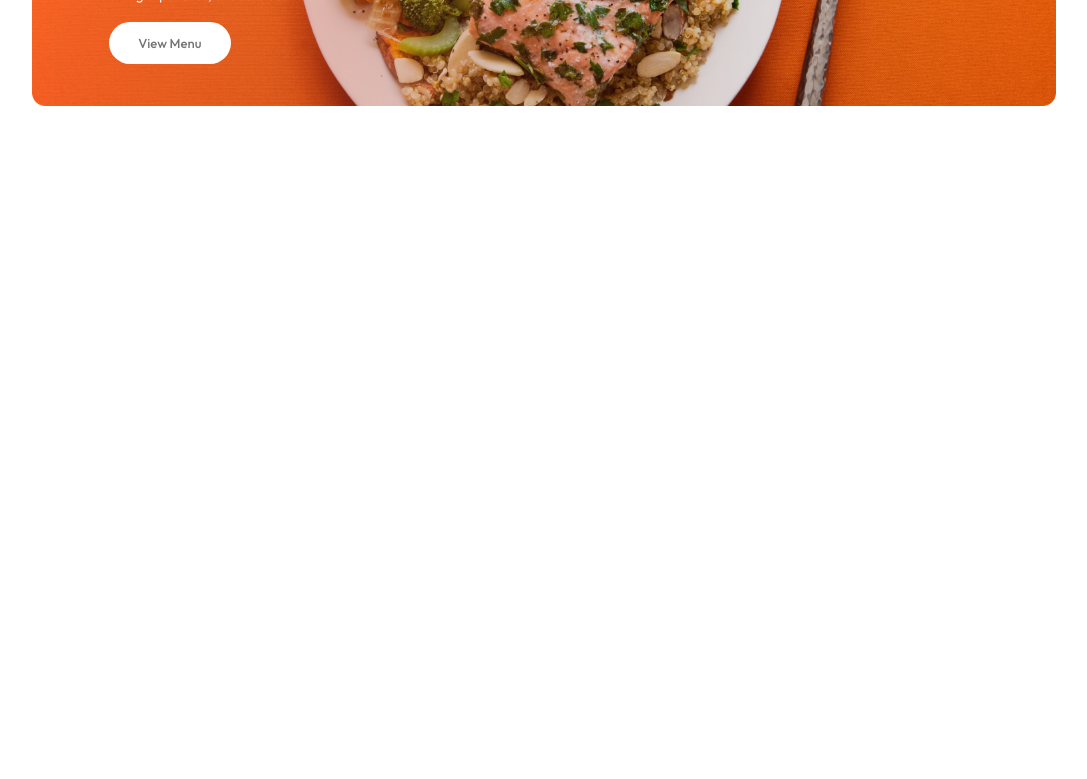
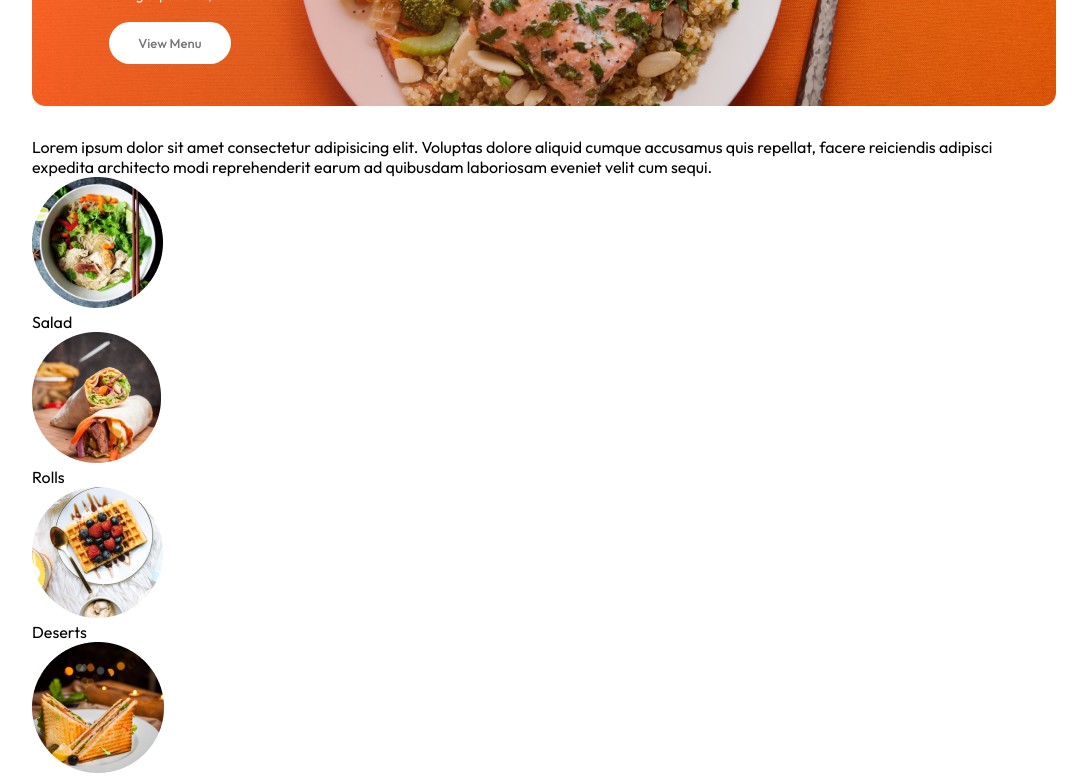
Before and after one commit to risvinmpm/FOOD-DELIVERY, a React (Vite) app: page / in a window 1280 px wide. Shown: the part 440-1219 px from the top of the page, without its empty margins (96-1183 px from the left). Before the commit the page ends 800 px from the top, so only its background shows below. Built offline with nearby package versions, Linux system fonts and the light colour scheme.

Commit message:
explore menu start

```diff
--- /dev/null
+++ b/src/components/ExploreMenu/ExploreMenu.jsx
@@ -0,0 +1,25 @@
+import React from 'react'
+import './ExploreMenu.css'
+import { menu_list } from '../../assets/frontend_assets/assets'
+
+const ExploreMenu = () => {
+  return (
+    <div className='explore-menu' id='explore-menu'>
+      <div className="explore-menu-text">
+        <p>Lorem ipsum dolor sit amet consectetur adipisicing elit. Voluptas dolore aliquid cumque accusamus quis repellat, facere reiciendis adipisci expedita architecto modi reprehenderit earum ad quibusdam laboriosam eveniet velit cum sequi.</p>
+        <div className='explore-menu-list'>
+          {menu_list.map((item, index) => {
+            return (
+              <div key={index} className='explore-menu-list-item'>
+                <img src={item.menu_image} alt="" />
+                <p>{item.menu_name}</p>
+              </div>
+            )
+          })}
+        </div>
+      </div>
+    </div>
+  )
+}
+
+export default ExploreMenu
--- a/src/pages/Home/Home.jsx
+++ b/src/pages/Home/Home.jsx
@@ -1,11 +1,13 @@
 import React from 'react'
 import './Home.css'
 import Header from '../../components/Header/Header'
+import ExploreMenu from '../../components/ExploreMenu/ExploreMenu'
 
 const Home = () => {
   return (
     <div>
         <Header />
+        <ExploreMenu />
     </div>
   )
 }
```
Also changed, not shown: src/components/ExploreMenu/ExploreMenu.css (added).
